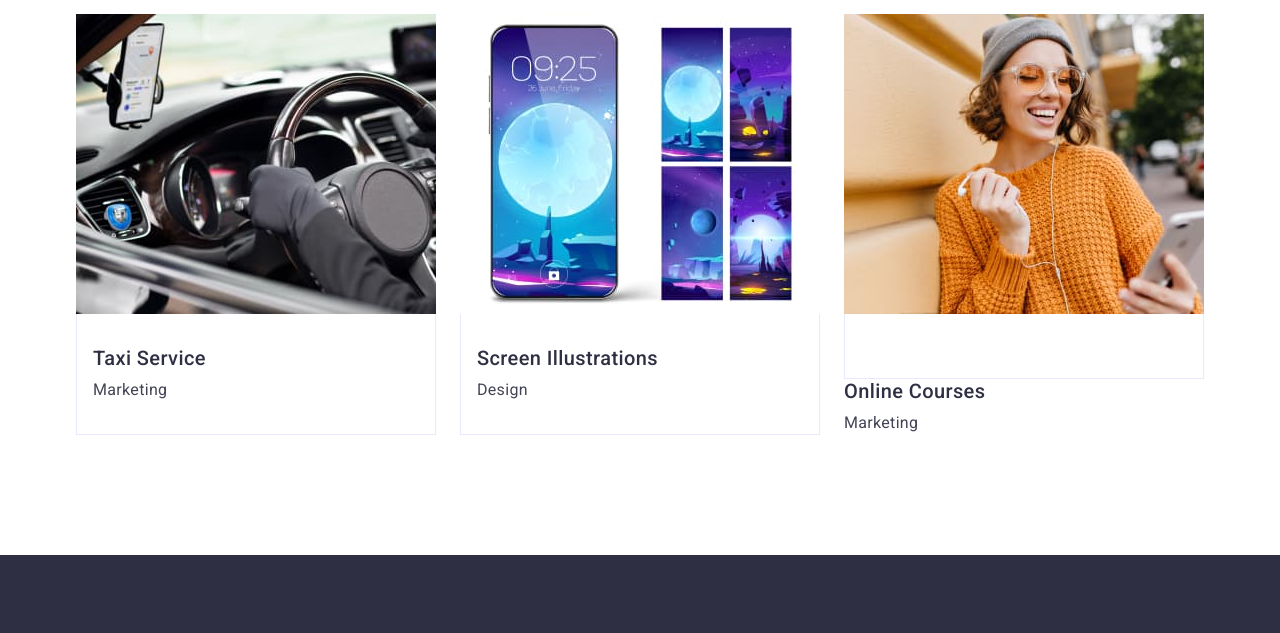
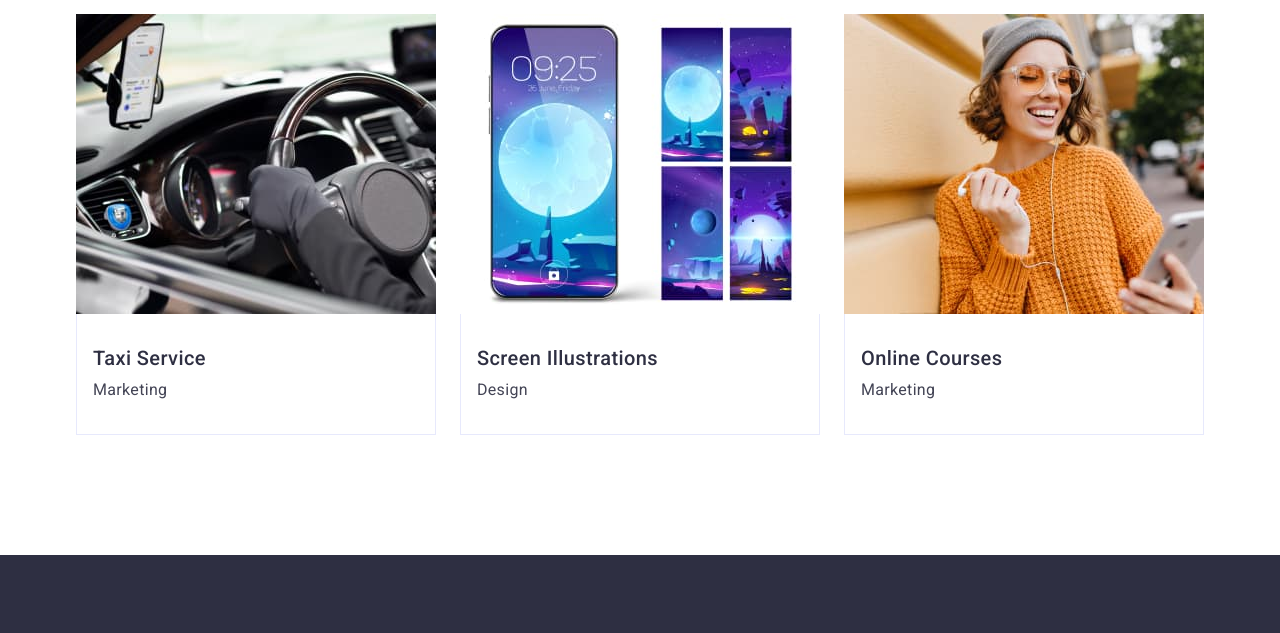
Before and after one commit to AJ-Andrzej/goit-markup-hw-03, a plain HTML site: page index.html in a window 1280 px wide. Shown: the part 2580-3213 px from the top of the page. Drawn offline with nearby package versions, Linux system fonts and the light colour scheme.

Commit message:
hm-03-07

```diff
--- a/index.html
+++ b/index.html
@@ -231,9 +231,10 @@
                 width="360"
                 height="300"
               />
-              <div class="portfolio-description"></div>
-              <h3 class="subsection-title product-name">Online Courses</h3>
-              <p class="text">Marketing</p>
+              <div class="portfolio-description">
+                <h3 class="subsection-title product-name">Online Courses</h3>
+                <p class="text">Marketing</p>
+              </div>
             </li>
           </ul>
         </div>
```
